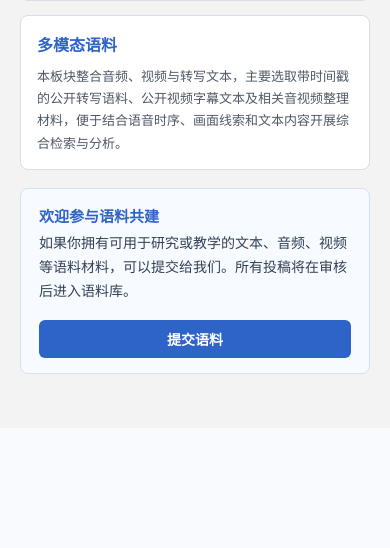
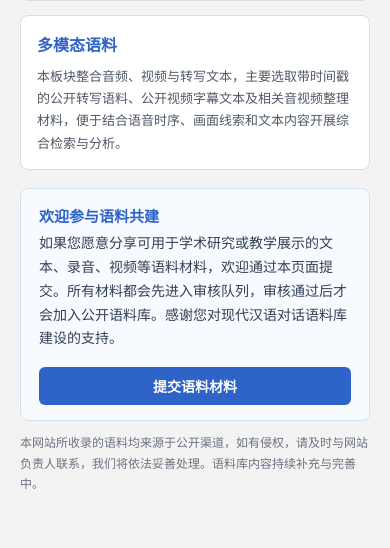
Before and after one commit to shanji111/modern-chinese-dialogue-corpus, a Flask app: page / in a window 390 px wide. Shown: the part 1385-1933 px from the top of the page. Before the commit the page ends 1759 px from the top, so only its background shows below. Run offline with Flask 3, Linux system fonts and the light colour scheme; data that the repository does not hold is empty; some libraries are stand-ins or nearby versions.

Commit message:
Polish contribution copy and protect admin routes

```diff
--- a/app.py
+++ b/app.py
@@ -1,4 +1,5 @@
-from flask import Flask, render_template, request, redirect, url_for
+from flask import Flask, render_template, request, redirect, session, url_for
+from hmac import compare_digest
 import os
 import math
 import re
@@ -18,6 +19,7 @@ from storage_utils import (
 )
 
 app = Flask(__name__)
+app.secret_key = os.getenv("SECRET_KEY") or "dev-only-temporary-secret-key"
 
 FTS_TABLE = "corpus_entries_fts"
 MAX_RESULT_SIDE_CHARS = 70
@@ -36,13 +38,13 @@ MODALITY_OPTIONS = ["text", "txt", "audio", "video", "mixed", "other"]
 MODALITY_LABELS = {
     "text": "文本",
     "txt": "TXT 文件",
-    "audio": "音频",
+    "audio": "录音 / 音频",
     "video": "视频",
     "mixed": "混合材料",
     "other": "其他",
 }
 app.config["SEARCH_BACKEND"] = os.getenv("CORPUS_SEARCH_BACKEND", "fts").strip().lower() or "fts"
-app.config["MAX_CONTENT_LENGTH"] = 200 * 1024 * 1024
+app.config["MAX_CONTENT_LENGTH"] = 5 * 1024 * 1024
 
 
 @app.errorhandler(RequestEntityTooLarge)
@@ -52,8 +54,27 @@ def handle_file_too_large(error):
         categories=CATEGORY_OPTIONS,
         modalities=MODALITY_OPTIONS,
         modality_labels=MODALITY_LABELS,
-        error="上传文件过大，请将单个文件控制在 200 MB 以内。",
+        error="上传文件过大，请将单个文件控制在 5 MB 以内。",
     ), 413
+
+
+def get_admin_next_url():
+    next_url = request.args.get("next") or url_for("admin_submissions")
+    if not next_url.startswith("/admin") or next_url.startswith("/admin/login"):
+        return url_for("admin_submissions")
+    return next_url
+
+
+@app.before_request
+def require_admin_login():
+    if not request.path.startswith("/admin"):
+        return None
+    if request.endpoint in {"admin_login", "admin_logout"}:
+        return None
+    if session.get("admin_logged_in"):
+        return None
+    next_url = request.full_path if request.query_string else request.path
+    return redirect(url_for("admin_login", next=next_url))
 
 
 def init_submission_tables():
@@ -782,6 +803,34 @@ def search():
     )
 
 
+@app.route("/admin/login", methods=["GET", "POST"])
+def admin_login():
+    error = ""
+    if request.method == "POST":
+        expected_username = os.getenv("ADMIN_USERNAME", "")
+        expected_password = os.getenv("ADMIN_PASSWORD", "")
+        username = clean_form_value("username")
+        password = request.form.get("password", "")
+
+        if not expected_username or not expected_password:
+            error = "请先在环境变量中设置管理员账号和密码。"
+        elif compare_digest(username, expected_username) and compare_digest(password, expected_password):
+            session.clear()
+            session["admin_logged_in"] = True
+            session["admin_username"] = username
+            return redirect(get_admin_next_url())
+        else:
+            error = "账号或密码不正确，请重新输入。"
+
+    return render_template("admin_login.html", error=error)
+
+
+@app.route("/admin/logout")
+def admin_logout():
+    session.clear()
+    return redirect(url_for("admin_login"))
+
+
 @app.route("/admin")
 def admin():
     return render_template("admin.html")
--- a/static/style.css
+++ b/static/style.css
@@ -206,6 +206,14 @@ a:hover {
     text-decoration: none;
 }
 
+.data-notice {
+    width: 840px;
+    margin: 12px auto 0 auto;
+    color: #6b7280;
+    font-size: 12px;
+    line-height: 1.7;
+}
+
 .corpus-card-section {
     width: 840px;
     margin: 26px auto 0 auto;
@@ -259,7 +267,8 @@ a:hover {
     .category-tabs,
     .bcc-search-form,
     .corpus-card-section,
-    .contribution-panel {
+    .contribution-panel,
+    .data-notice {
         width: 100%;
     }
 
@@ -692,6 +701,10 @@ a:hover {
     width: 1120px;
 }
 
+.admin-login-container {
+    width: 520px;
+}
+
 .admin-title {
     font-size: 30px;
     font-weight: 700;
@@ -722,6 +735,7 @@ a:hover {
 }
 
 .form-row input[type="text"],
+.form-row input[type="password"],
 .form-row input[type="file"],
 .form-row select,
 .form-row textarea {
--- a/templates/admin.html
+++ b/templates/admin.html
@@ -47,7 +47,8 @@
             <div class="form-actions">
                 <button type="submit">提交入库</button>
                 <a href="{{ url_for('admin_list') }}" class="back-home-link">查看已有数据</a>
-                <a href="{{ url_for('admin_submissions') }}" class="back-home-link">Review Contributions</a>
+                <a href="{{ url_for('admin_submissions') }}" class="back-home-link">审核投稿</a>
+                <a href="{{ url_for('admin_logout') }}" class="back-home-link">退出登录</a>
             </div>
         </form>
 
--- a/templates/admin_submissions.html
+++ b/templates/admin_submissions.html
@@ -16,6 +16,7 @@
             <a href="{{ url_for('admin_submissions', status='approved') }}" class="status-filter {% if status == 'approved' %}active{% endif %}">已通过</a>
             <a href="{{ url_for('admin_submissions', status='rejected') }}" class="status-filter {% if status == 'rejected' %}active{% endif %}">已拒绝</a>
             <a href="{{ url_for('admin_submissions', status='all') }}" class="status-filter {% if status == 'all' %}active{% endif %}">全部</a>
+            <a href="{{ url_for('admin_logout') }}" class="back-home-link">退出登录</a>
         </div>
 
         <table class="admin-table">
--- a/templates/home.html
+++ b/templates/home.html
@@ -83,10 +83,11 @@
         <div class="contribution-panel">
             <div class="contribution-text">
                 <strong>欢迎参与语料共建</strong>
-                <span>如果你拥有可用于研究或教学的文本、音频、视频等语料材料，可以提交给我们。所有投稿将在审核后进入语料库。</span>
+                <span>如果您愿意分享可用于学术研究或教学展示的文本、录音、视频等语料材料，欢迎通过本页面提交。所有材料都会先进入审核队列，审核通过后才会加入公开语料库。感谢您对现代汉语对话语料库建设的支持。</span>
             </div>
-            <a href="{{ url_for('submit') }}" class="contribution-btn">提交语料</a>
+            <a href="{{ url_for('submit') }}" class="contribution-btn">提交语料材料</a>
         </div>
+        <p class="data-notice">本网站所收录的语料均来源于公开渠道，如有侵权，请及时与网站负责人联系，我们将依法妥善处理。语料库内容持续补充与完善中。</p>
     </div>
 
     <script>
--- a/templates/submit.html
+++ b/templates/submit.html
@@ -9,8 +9,8 @@
     <div class="admin-container">
         <div class="admin-title">提交语料材料</div>
         <div class="admin-subtitle">
-            你可以向本平台提交文本、音频、视频或其他类型的语料材料。
-            所有提交内容都将先进入审核队列，审核通过后才会加入公开语料库。
+            您可以向本平台提交文本、录音、视频或其他类型的语料材料。
+            所有提交内容都会先进入审核队列，审核通过后才会加入公开语料库。感谢你对语料库建设的支持。
         </div>
 
         <div class="submission-nav">
@@ -79,7 +79,7 @@
                 <div class="form-row">
                     <label for="file">上传文件</label>
                     <input id="file" type="file" name="file" accept=".txt,.mp3,.wav,.m4a,.mp4,.mov,.json,.csv">
-                    <div class="form-tip">支持格式：txt、mp3、wav、m4a、mp4、mov、json、csv。单个文件不超过 200 MB。</div>
+                    <div class="form-tip">支持格式：txt、mp3、wav、m4a、mp4、mov、json、csv。单个文件大小建议不超过 5MB。</div>
                 </div>
 
                 <label class="consent-row">
```
Also changed, not shown: templates/admin_login.html (added, +38 -0 lines), README.md.
